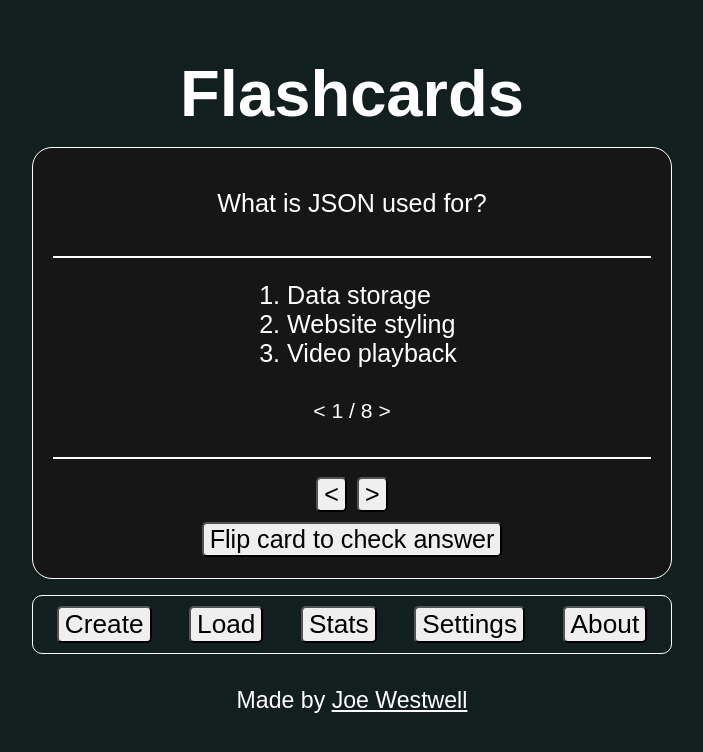
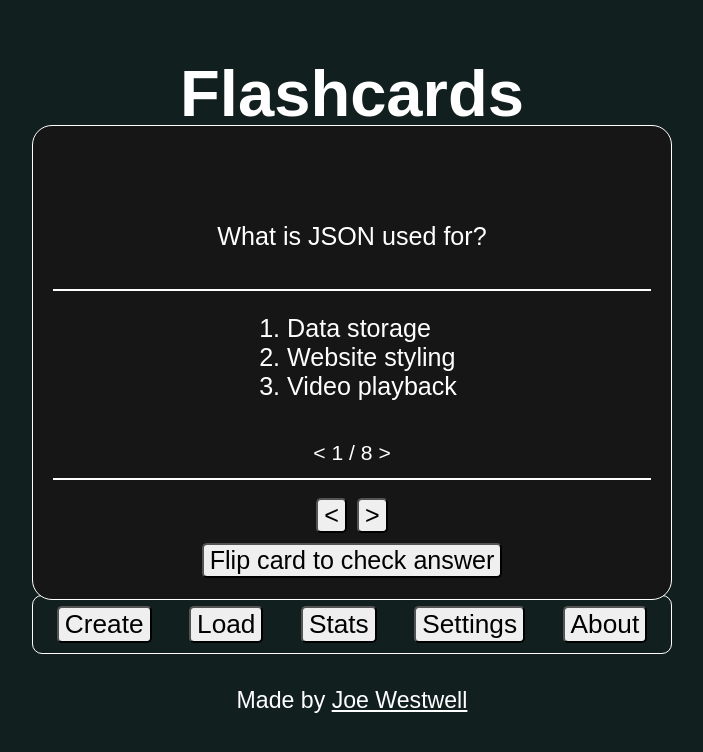
Before and after one commit to J-Wll/flashcards, a React (Vite) app: page / in a window 1280 px wide. Shown: the top 752 px of the page, without its empty margins (288-991 px from the left). Built offline with nearby package versions, Linux system fonts and the light colour scheme.

Commit message:
Adjusted flashcard size and styled flashcard indicator

```diff
--- a/src/Flashcard.jsx
+++ b/src/Flashcard.jsx
@@ -56,7 +56,7 @@ export default function Flashcard(props) {
                 {/* Multiple choices conditionally render based on property within questions json */}
                 {ifMultipleChoice()}
 
-                <p className="text-white ft-1">{`< ${props.questionNum+1} / ${props.amountOfQuestions} >`}</p>
+                <p className="text-white ft-1 card-indicator">{`< ${props.questionNum+1} / ${props.amountOfQuestions} >`}</p>
             </div>
 
             <div className={`button-group ${flipClass}`}>
--- a/src/css/Flashcard.css
+++ b/src/css/Flashcard.css
@@ -1,8 +1,8 @@
 .flashcard {
     min-width: 300px;
     width: 50%;
-    /* height: 95%; */
-    min-height: 300px;
+    height: 95%;
+    min-height: 475px;
     max-width: 1500px;
     background-color: rgb(22, 22, 22);
     border-radius: 20px;
@@ -95,7 +95,13 @@
     text-align: start;
 }
 
+.card-indicator{
+    position: absolute;
+    bottom: 0;
+    margin-bottom: 0;
+}
 
+/* animations */
 .flipped {
     transition-property: transform;
     transition-duration: 0.75s;
```
